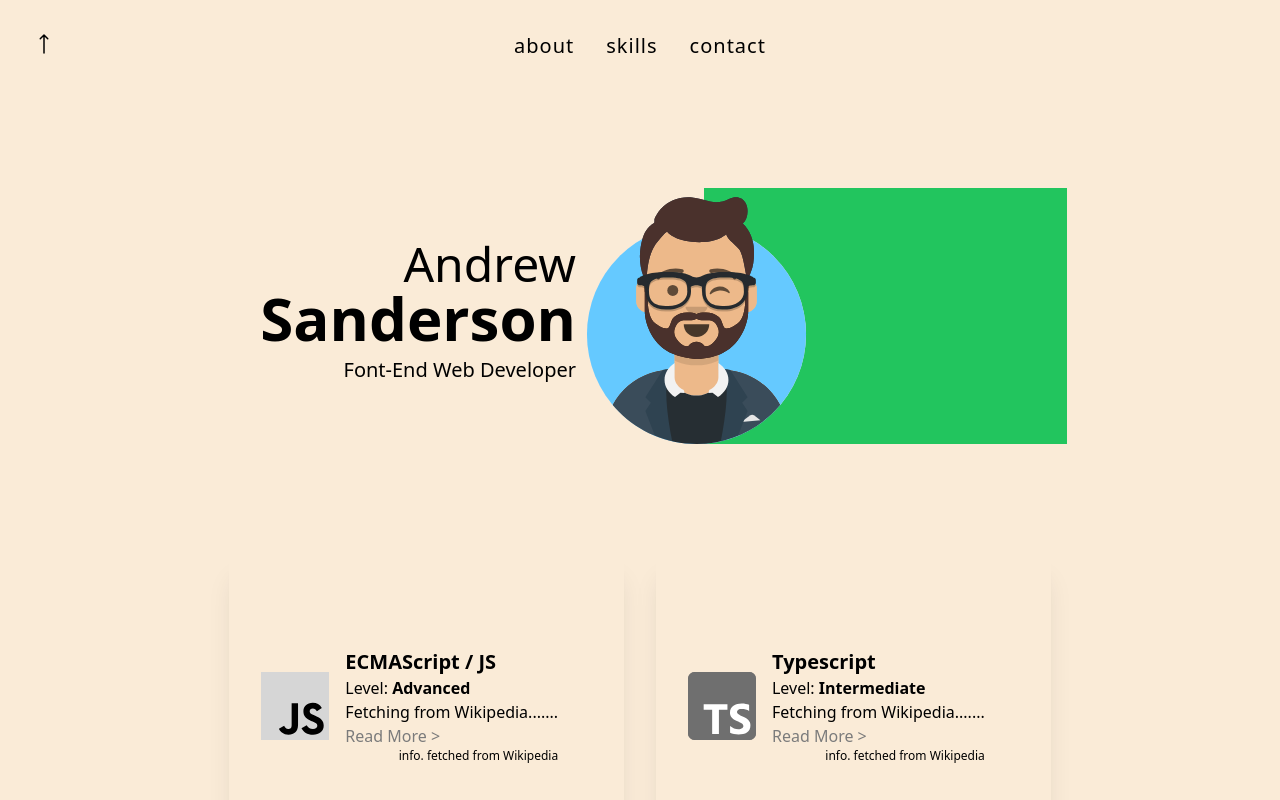
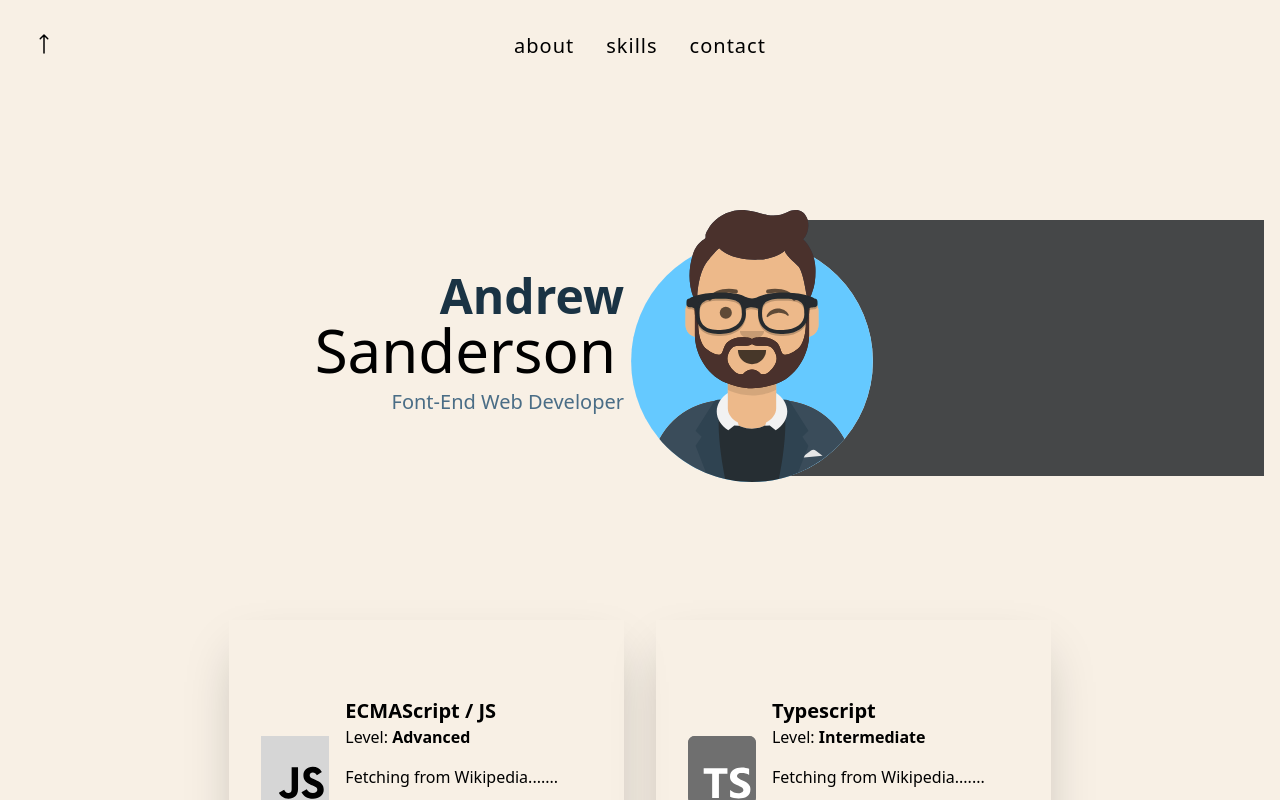
Before and after one commit to andrewsanderson/andrewsanderson.github.io, a React (Create React App) app: page / in a window 1280 px wide. Shown: the top 800 px of the page. Built offline with nearby package versions, Linux system fonts and the light colour scheme; no server answers.

Commit message:
hero cont.

```diff
--- a/src/App.tsx
+++ b/src/App.tsx
@@ -3,11 +3,13 @@ import Skills from "./Components/Sections/Skills";
 
 function App() {
   return (
-    <div className=" flex justify-center">
+    <div className=" flex-col flex items-center">
+      <Nav />
+      <Hero />
       <div className="max-w-2/3 w-2/3">
-        <Nav />
-        <Hero />
         <Skills />
+      </div>
+      <div className="max-w-2/3 w-2/3">
         <Contact />
       </div>
     </div>
--- a/src/Components/Library/Card.tsx
+++ b/src/Components/Library/Card.tsx
@@ -14,7 +14,7 @@ const Card = forwardRef(
       <div
         ref={ref}
         {...otherProps}
-        className={`shadow-xl m-4 p-4  ${className}`}
+        className={`shadow-2xl m-4 p-4  ${className}`}
       >
         {children}
       </div>
--- a/src/Components/Sections/Hero.tsx
+++ b/src/Components/Sections/Hero.tsx
@@ -4,18 +4,24 @@ const Hero = () => {
   const heroDim = 330;
 
   return (
-    <div className="h-64 flex justify-center my-24">
-      <div className="w-1/2 h-full min-w-1/2 flex items-end justify-center flex-col mr-32">
-        <div className="text-5xl ">Andrew</div>
-        <div className="text-6xl  font-semibold">Sanderson</div>
-        <div className="text-xl my-2">Font-End Web Developer</div>
+    <div className="h-64 flex justify-center my-32 relative w-full mr-8 flex-col-reverse lg:flex-row ">
+      <div className="  flex lg:items-end justify-center flex-col grow lg:mr-32 items-center py-6">
+        <div className="text-5xl font-bold text-[#1a3344]">Andrew</div>
+        <div className="text-6xl  font-thin pr-2">Sanderson</div>
+        <div className="text-xl my-2 text-[#4a6d86]">
+          Font-End Web Developer
+        </div>
       </div>
-      <div className="bg-green-500 h-full w-1/2 flex items-center">
+      <div className="flex justify-center">
         <img
           alt="my-avatar"
           src="/media/me.svg"
-          className="h-32 min-h-full -ml-32"
+          className="h-[110%] initial lg:absolute"
+          style={{ marginTop: "-20px" }}
         />
+      </div>
+      <div className="bg-[#454748] min-w-[40%] h-full grow hidden lg:block ">
+        {""}
       </div>
     </div>
   );
--- a/src/Components/Sections/Skills.tsx
+++ b/src/Components/Sections/Skills.tsx
@@ -133,7 +133,7 @@ const Skills = () => {
           <Card
             ref={refArray[index]}
             key={skill.title}
-            className={`transform transition ease-in-out grayscale flex h-[300px] max-h-[300px] items-center
+            className={`transform transition ease-in-out grayscale flex h-[300px] max-h-[300px] items-center overflow-hidden
             ${
               skillViewIndex < 0
                 ? "hover:scale-110 hover:opacity-100 hover:grayscale-0"
@@ -154,8 +154,10 @@ const Skills = () => {
               <div>
                 Level: <span className="font-bold">{skill.level}</span>
               </div>
-              <div className="text-ellipsis overflow-hidden max-h-[70%]">
+              <div className="text-ellipsis overflow-hidden max-h-[70%] py-4">
                 {skill.description}...
+              </div>
+
               <div>
                 <a
                   className="text-blue-500"
@@ -164,9 +166,8 @@ const Skills = () => {
                   {"Read More >"}
                 </a>
               </div>
-                <div className="text-right text-xs">
+              <div className="text-right text-[.6rem] text-gray-500 ">
                 info. fetched from Wikipedia
-                </div>
               </div>
             </div>
           </Card>
--- a/src/index.css
+++ b/src/index.css
@@ -3,5 +3,5 @@
 @tailwind utilities;
 
 html {
-  background-color: antiquewhite;
+  background-color: rgb(248, 240, 229);
 }
```
Lines whose indentation alone changed are shown as unchanged.
